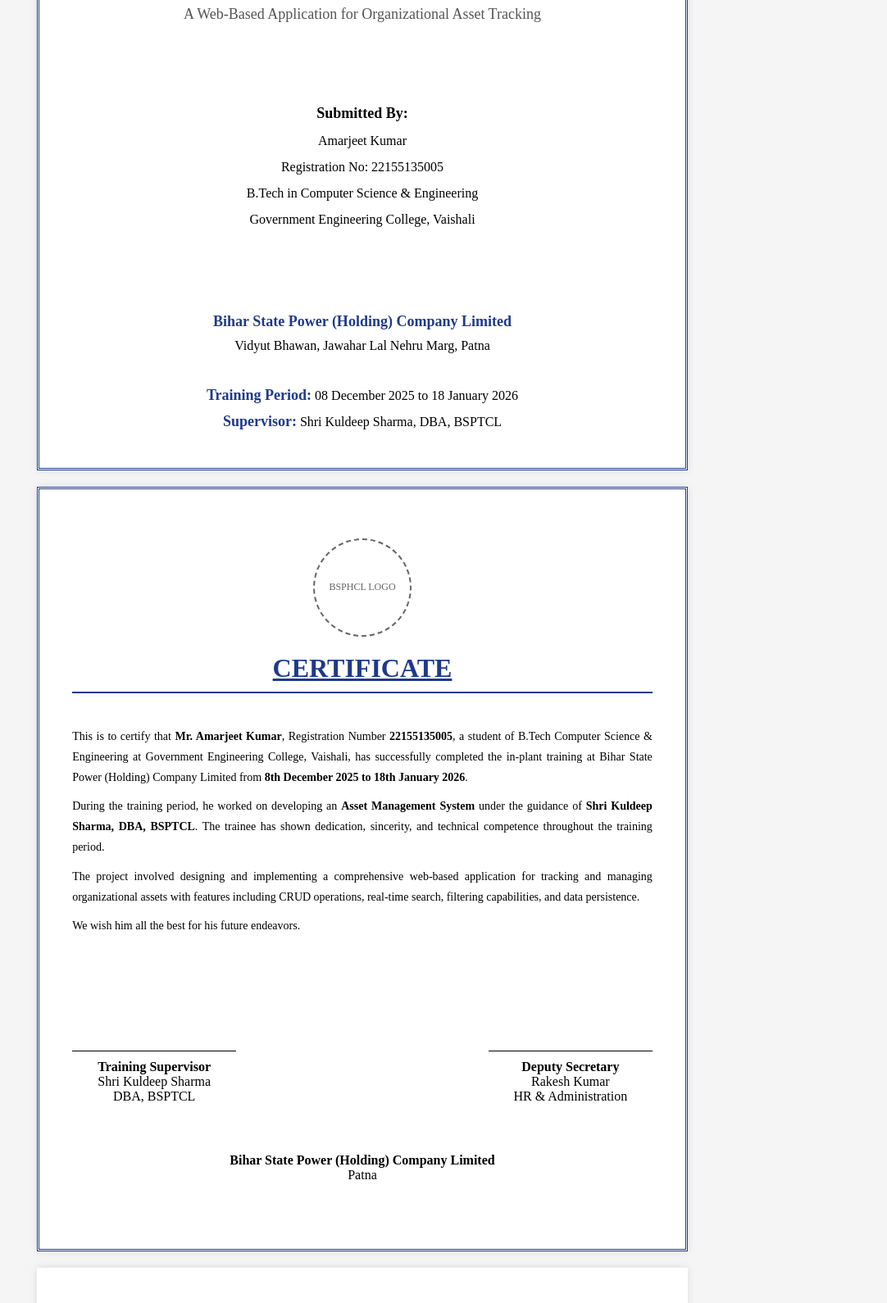
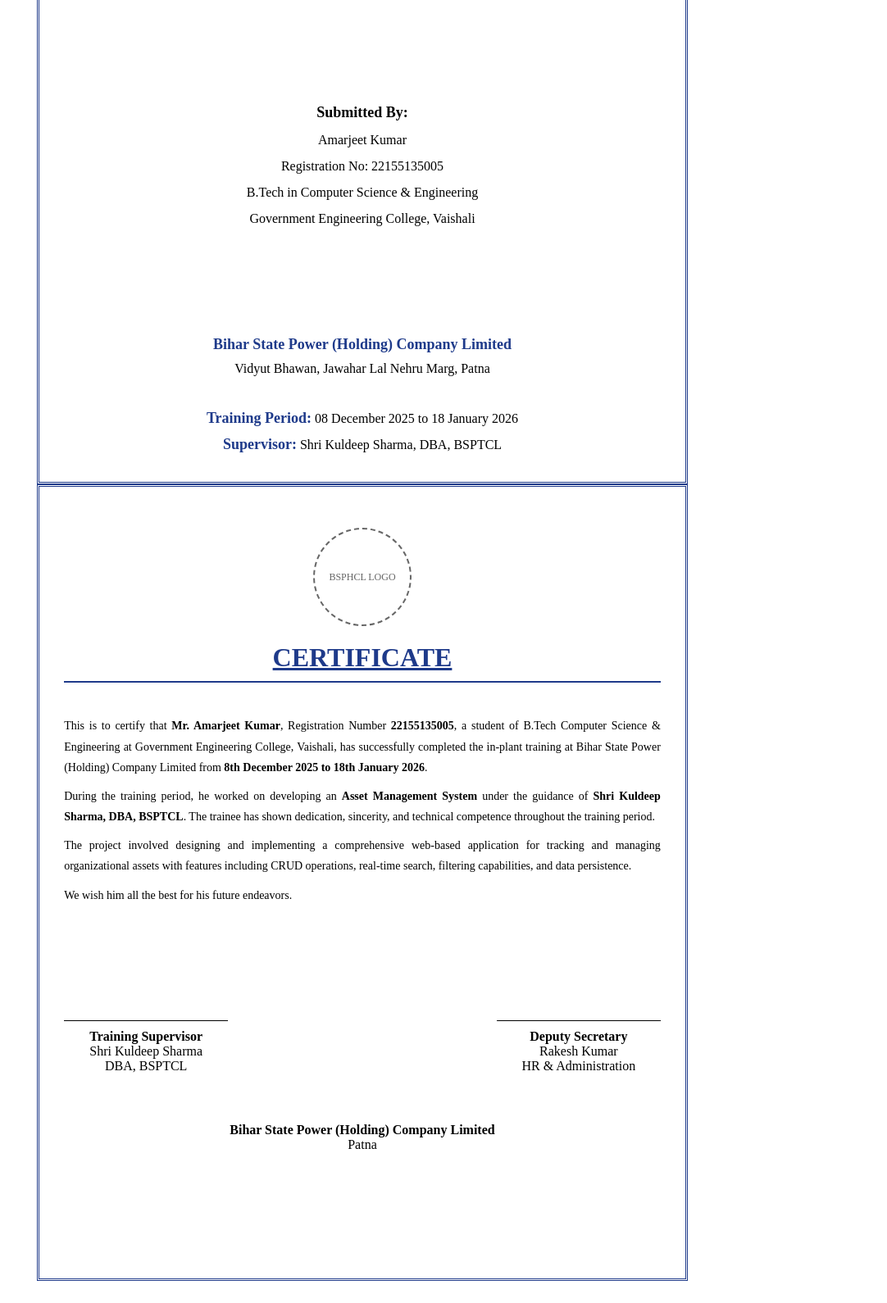
Before and after one commit to amarjeet0110/internship-report, a plain HTML site: page index.html in a window 1280 px wide. Shown: the part 380-1970 px from the top of the page at 82% size, without its empty margins (198-1280 px from the left). Drawn offline with Linux system fonts and the light colour scheme.

Commit message:
Update index.html

```diff
--- a/index.html
+++ b/index.html
@@ -7,7 +7,7 @@
     <style>
         @page {
             size: A4;
-            margin: 0;
+            margin: 15mm;
         }
 
         * {
@@ -18,18 +18,20 @@
 
         body {
             font-family: 'Times New Roman', serif;
-            background: #f5f5f5;
-            padding: 20px;
+            background: white;
+            padding: 0;
         }
 
         .page {
             width: 210mm;
-            min-height: 297mm;
+            height: 297mm;
             background: white;
-            margin: 0 auto 20px;
-            padding: 25mm;
-            box-shadow: 0 0 10px rgba(0,0,0,0.1);
+            margin: 0 auto;
+            padding: 20mm;
+            box-shadow: none;
             page-break-after: always;
+            page-break-inside: avoid;
+            overflow: hidden;
         }
 
         .cover-page {
@@ -39,8 +41,10 @@
             align-items: center;
             text-align: center;
             border: 3px double #1e3a8a;
-            padding: 40px;
-            min-height: 247mm;
+            padding: 30px;
+            height: 257mm;
+            page-break-after: always;
+            page-break-inside: avoid;
         }
 
         .logo-placeholder {
@@ -105,8 +109,10 @@
 
         .certificate-page {
             border: 3px double #1e3a8a;
-            padding: 40px;
-            min-height: 247mm;
+            padding: 30px;
+            height: 257mm;
+            page-break-after: always;
+            page-break-inside: avoid;
         }
 
         .cert-header {
@@ -151,18 +157,21 @@
             margin-bottom: 20px;
             border-bottom: 2px solid #1e3a8a;
             padding-bottom: 10px;
+            page-break-after: avoid;
         }
 
         h2 {
             color: #2563eb;
             font-size: 20px;
             margin: 25px 0 15px;
+            page-break-after: avoid;
         }
 
         h3 {
             color: #333;
             font-size: 18px;
             margin: 20px 0 10px;
+            page-break-after: avoid;
         }
 
         p, li {
@@ -202,6 +211,7 @@
             width: 100%;
             border-collapse: collapse;
             margin: 20px 0;
+            page-break-inside: avoid;
         }
 
         table, th, td {
@@ -227,6 +237,7 @@
             font-family: 'Courier New', monospace;
             font-size: 12px;
             overflow-x: auto;
+            page-break-inside: avoid;
         }
 
         .footer {
@@ -242,15 +253,29 @@
             body {
                 background: white;
                 padding: 0;
+                margin: 0;
             }
 
             .page {
                 margin: 0;
                 box-shadow: none;
+                page-break-after: always;
+                page-break-inside: avoid;
+                width: 100%;
+                height: 100%;
+                padding: 15mm;
             }
 
             .no-print {
-                display: none;
+                display: none !important;
+            }
+
+            h1, h2, h3, h4 {
+                page-break-after: avoid;
+            }
+
+            table, .code-block, .image-placeholder {
+                page-break-inside: avoid;
             }
         }
 
```
